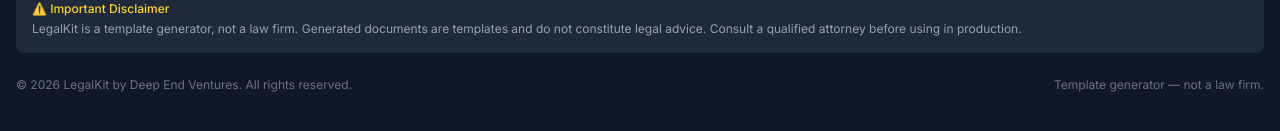
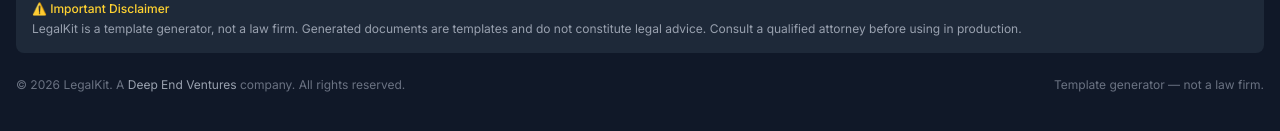
Before and after one commit to deep-end-ventures/legalkit, a Next.js app: page / in a window 1280 px wide. Shown: the part 3397-3528 px from the top of the page. Built offline with nearby package versions, Linux system fonts and the light colour scheme.

Commit message:
chore: add Deep End Ventures portfolio link to footer
- Make 'Deep End Ventures' a clickable link in copyright line
- Link to deep-end-ventures.vercel.app for cross-promotion

```diff
--- a/src/components/Footer.tsx
+++ b/src/components/Footer.tsx
@@ -42,7 +42,16 @@ export function Footer() {
           </div>
           <div className="flex flex-col sm:flex-row justify-between items-center gap-4">
             <p className="text-xs text-gray-500">
-              © {new Date().getFullYear()} LegalKit by Deep End Ventures. All rights reserved.
+              © {new Date().getFullYear()} LegalKit. A{' '}
+              <a
+                href="https://deep-end-ventures.vercel.app"
+                className="text-gray-400 hover:text-white transition-colors"
+                target="_blank"
+                rel="noopener noreferrer"
+              >
+                Deep End Ventures
+              </a>{' '}
+              company. All rights reserved.
             </p>
             <p className="text-xs text-gray-500">
               Template generator — not a law firm.
```
